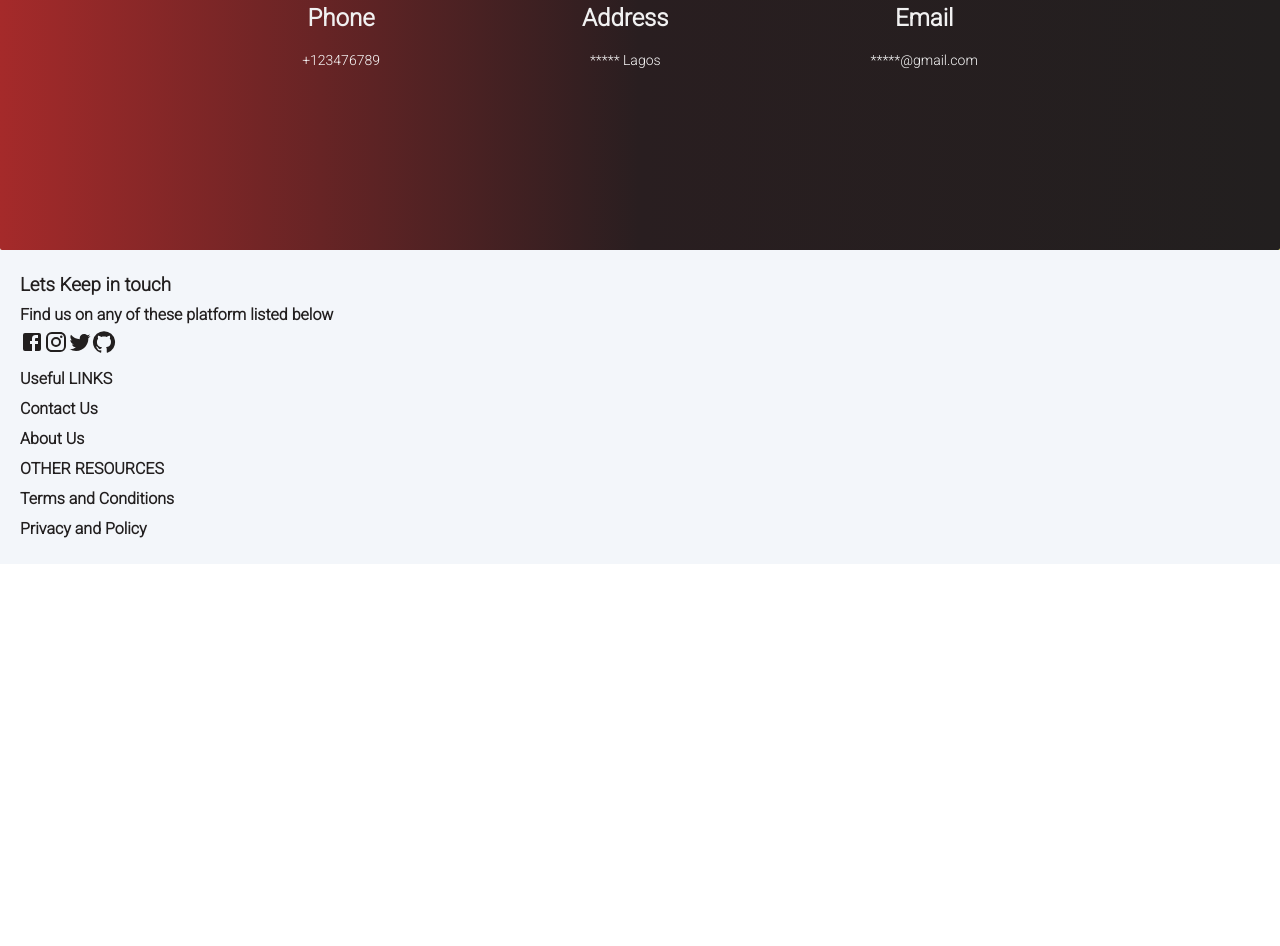
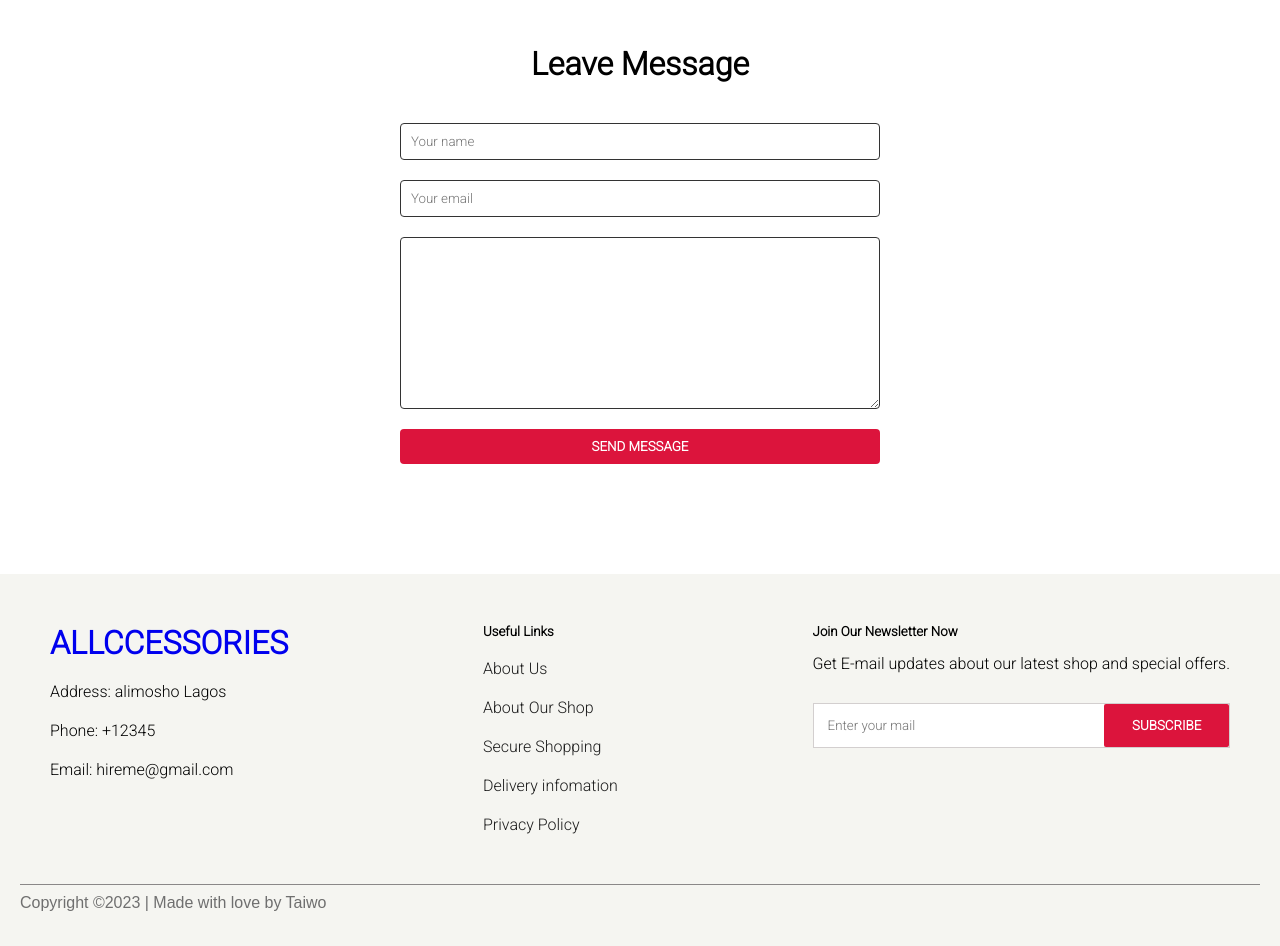
Before and after one commit to Folarh/e-cmmerce--forMen, a React (Create React App) app: page /contact in a window 1280 px wide. Shown: the part 220-1166 px from the top of the page. Before the commit the page ends 800 px from the top, so only its background shows below. Built offline with nearby package versions, Linux system fonts and the light colour scheme.

Commit message:
new changes

```diff
--- a/src/components/Footer.css
+++ b/src/components/Footer.css
@@ -1,12 +1,100 @@
-footer{
-    padding:20px;
-    color: var(--background);
+.footer-container {
+    padding: 20px;
+    background-color:  var(--white);
+  }
+
+  .footer {
+    display: flex;
+    justify-content: space-between;
+    align-items: flex-start;
+    padding: 30px;
+    border-bottom: 0.5px solid #8a8888;
+  }
+
+  .footer-one .footer-one-logo {
+    margin-bottom: 20px;
+  }
+
+  .footer-one p,
+  .footer-two h5 {
+    margin-bottom: 20px;
+  }
+
+  .footer-two .footer-two-link li {
+    margin-bottom: 20px;
+    color: #1c1c1c;
+  }
+
+  .footer-three h5 {
+    margin-bottom: 15px;
+  }
+
+  .footer-three p {
+    margin-bottom: 30px;
+  }
+
+  .footer-three-input {
+    border: 0.5px solid rgb(211, 207, 207);
+    background-color: var(--box-shadow);
+    margin-bottom: 30px;
+  }
+
+  .footer-three-input input {
+    padding: 10px;
+    width: 70%;
+    padding: 14px;
+    border: none;
+    outline: none;
+  }
+
+  .footer-three-input button {
+    width: 30%;
+    padding: 14px;
     font-weight: 700;
-    font-size: 1rem;
-    line-height: 30px;
-    background-color: #f3f6fa;
-}
-#me{
-    text-align: center;
-    color: steelblue;
-}
+    color: #fff;
+    background-color: crimson;
+    border: none;
+    outline: none;
+    border-radius: 2px;
+  }
+
+  .footer-three-media i {
+    margin-right: 40px;
+    font-size: 24px;
+  }
+
+  .footer-three-media i:hover {
+    color: var(--color);
+  }
+
+  .footer-end {
+    font-size: 16px;
+    font-family: "Cairo", sans-serif;
+    color: #6f6f6f;
+    font-weight: 400;
+    line-height: 26px;
+    margin: 5px 0 10px 0;
+  }
+
+  @media all and (width <= 768px) {
+    .footer {
+      display: flex;
+      flex-direction: column;
+    }
+
+    .footer-one,
+    .footer-two,
+    .footer-three {
+      margin: 20px 0;
+    }
+
+    .footer-three-input input {
+      width: 60%;
+    }
+
+    .footer-three-input button {
+      width: 40%;
+      font-size: 8px;
+      padding: 20px;
+    }
+  }
--- a/src/components/Footer.jsx
+++ b/src/components/Footer.jsx
@@ -1,28 +1,100 @@
-import React from 'react'
+// import React from 'react'
 
-import FacebookIcon from '@mui/icons-material/Facebook';
-import InstagramIcon from '@mui/icons-material/Instagram';
-import TwitterIcon from '@mui/icons-material/Twitter';
-import GitHubIcon from '@mui/icons-material/GitHub';
-import "./Footer.css"
+// import FacebookIcon from '@mui/icons-material/Facebook';
+// import InstagramIcon from '@mui/icons-material/Instagram';
+// import TwitterIcon from '@mui/icons-material/Twitter';
+// import GitHubIcon from '@mui/icons-material/GitHub';
+// import "./Footer.css"
 
-export default function Footer() {
+// export default function Footer() {
+//   return (
+//    <footer>
+//     <h3>Lets Keep in touch</h3>
+//     <p>Find us on any of these platform listed below</p>
+//     <div className='socials'>
+//         < FacebookIcon/>
+//         <InstagramIcon/>
+//         <TwitterIcon/>
+//         <GitHubIcon/>
+//     </div>
+//     <h4>Useful LINKS</h4>
+//    <p>Contact Us</p>
+//    <p>About Us</p>
+//    <h4>OTHER RESOURCES</h4>
+//    <p>Terms and Conditions</p>
+//    <p>Privacy and Policy</p>
+//    </footer>
+//   )
+// }
+
+import { Link } from "react-router-dom";
+
+//*style
+import "./Footer.css";
+
+const Footer = () => {
   return (
-   <footer>
-    <h3>Lets Keep in touch</h3>
-    <p>Find us on any of these platform listed below</p>
-    <div className='socials'>
-        < FacebookIcon/>
-        <InstagramIcon/>
-        <TwitterIcon/>
-        <GitHubIcon/>
-    </div>
-    <h4>Useful LINKS</h4>
-   <p>Contact Us</p>
-   <p>About Us</p>
-   <h4>OTHER RESOURCES</h4>
-   <p>Terms and Conditions</p>
-   <p>Privacy and Policy</p>
-   </footer>
-  )
-}
+    <footer className="footer-container">
+      <div className="footer">
+        <div className="footer-one">
+          <Link to="/">
+          <h1 className="footer-one-logo">ALLCCESSORIES</h1>
+            </Link>
+
+          <p>Address:  alimosho Lagos</p>
+          <p>Phone: +12345</p>
+          <p>Email: hireme@gmail.com</p>
+        </div>
+
+        <div className="footer-two">
+          <h5>Useful Links</h5>
+
+          <ul className="footer-two-link">
+            <Link to="#">
+              <li>About Us</li>
+            </Link>
+            <Link to="#">
+              <li>About Our Shop</li>
+            </Link>
+            <Link to="#">
+              <li>Secure Shopping</li>
+            </Link>
+            <Link to="#">
+              <li>Delivery infomation</li>
+            </Link>
+            <Link to="#">
+              <li>Privacy Policy</li>
+            </Link>
+          </ul>
+        </div>
+
+        <div className="footer-three">
+          <h5>Join Our Newsletter Now</h5>
+
+          <p>Get E-mail updates about our latest shop and special offers.</p>
+
+          <div className="footer-three-input">
+            <input
+              type="text"
+              placeholder="Enter your mail"
+              autoComplete="off"
+            />
+            <button>SUBSCRIBE</button>
+          </div>
+
+          <div className="footer-three-media">
+            <i className="bi bi-facebook"></i>
+            <i className="bi bi-instagram"></i>
+            <i className="bi bi-twitter"></i>
+          </div>
+        </div>
+      </div>
+
+      <p className="footer-end">
+        Copyright ©2023  | Made with love by Taiwo
+      </p>
+    </footer>
+  );
+};
+
+export default Footer;
--- a/src/components/Header.jsx
+++ b/src/components/Header.jsx
@@ -10,8 +10,6 @@ function Header() {
         </h1>
         <h3>Mid Season Sale 50%</h3>
         <p>Final clearnce takes 20% from the must-haves</p>
-        <button>Start shopping</button>
-        <button>Explore Now</button>
     </div>
    </header>
   )
--- a/src/components/NavBar.css
+++ b/src/components/NavBar.css
@@ -15,7 +15,7 @@ nav{
 }
 
 
-.logo span {
+.logo  h1 span {
     color: var(--background);
     font-style: italic;
 }
@@ -47,7 +47,7 @@ nav{
 
 .nav-icons a{
     /* color: white; */
-    color:  var(--color);
+    color:  rgb(48, 37, 37);
 
 }
 
--- a/src/components/NavBar.jsx
+++ b/src/components/NavBar.jsx
@@ -15,11 +15,15 @@ function NavBar() {
   return (
   <nav>
         <div className="logo">
-            <h1>ALL<span>CCESSORIES</span></h1>
+        <Link to="/">
+        <h1>ALL <span>CCESSORIES</span> </h1>
+        </Link>
+
         </div>
         <div className="nav-links" id={toggle? "hidden": ""}>
           <ul>
             <li><Link to="/">Home</Link></li>
+            <li><Link to="/">Categories</Link></li>
             <li><Link to="/about">About</Link></li>
             <li><Link to="/contact">Contact</Link></li>
           </ul>
--- a/src/pages/About.jsx
+++ b/src/pages/About.jsx
@@ -10,11 +10,9 @@ export default function About() {
   },[])
   return (
    <div className="about"  data-aos="flip-left">
-    <h2>ABOUT</h2>
-    <h3>Accessories is where you can get quality and affordable male and female wears at affordable prices</h3>
     <div className="about-info">
        <img src={Polo5} alt="pic"/>
-       <h2>OUR NICHE</h2>
+       <h4>OUR NICHE</h4>
        <p className="first-para" data-aos="zoom-out">
         Welcome to  Accessorries, where you fashion meets quality and affordability.
         our brand  was founded 2023 with the aim of providing  our customers with latest
--- a/src/pages/Contact.css
+++ b/src/pages/Contact.css
@@ -1,18 +1,10 @@
-.contact-container {
+.contact-container{
+   padding: 30px;
+}
 
-    border-radius: 2px;
-    background: linear-gradient(to right,  brown, rgb(41, 30, 32), #221f1f);
-    min-height: 400px;
-    padding:30px;
-    box-shadow: 1px 0px yellow;
-     align-items: center;
-  }
-
-  .contact-info {
+.contact-info {
     display: flex;
     justify-content: space-evenly;
-    padding: 70px;
-
 
   }
 
@@ -30,28 +22,58 @@
     margin: 20px 0;
     font-weight: 700;
     font-size: 24px;
-    color: #f1f1f1;
+    color: #1c1c1c;
   }
 
-
-  .contact-phone p,
-  .contact-address p,
-  .contact-time p,
-  .contact-email p{
-    margin: 20px 0;;
-    font-size: 14px;
-    color: #fafafa;
+  .icon-phone i,
+  .icon-address i,
+  .icon-time i,
+  .icon-email i {
+    font-size: 30px;
+    color: var(--color);
   }
 
+  .contact-form {
+    margin: 50px auto;
+    max-width: 600px;
+    background-color: #fff;
+    box-shadow: var(--box-shadow);
+    border-radius: 4px;
+  }
+
+  .contact-form h1 {
+    text-align: center;
+    margin: 40px 0;
+  }
   #icon{
-    font-size: 30px;
-    background-color: crimson !important;
+    background-color: crimson;
     color: white;
   }
+  .contact-form form {
+    display: flex;
+    flex-direction: column;
+    gap: 20px;
+    width: 80%;
+    margin: auto;
+  }
 
+  form .form-input {
+    padding: 10px;
+    outline: none;
+    border-radius: 4px;
+    border: 1px solid #333;
+  }
 
-
-
+  .contact-form button {
+    margin-bottom: 30px;
+    background-color:crimson;
+    outline: none;
+    border: none;
+    border-radius: 4px;
+    padding: 10px;
+    color: #fff;
+    font-weight: 700;
+  }
 
   @media all and (width <= 768px) {
     .contact {
--- a/src/pages/Contact.jsx
+++ b/src/pages/Contact.jsx
@@ -1,49 +1,82 @@
+import { useState } from "react";
 import { useEffect } from 'react';
 import EmailIcon from '@mui/icons-material/Email';
 import HomeIcon from '@mui/icons-material/Home';
 import LocalPhoneIcon from '@mui/icons-material/LocalPhone';
 import AOS from 'aos'
 import 'aos/dist/aos.css'
+
 //* style
 import "./Contact.css";
 
 const Contact = () => {
-  useEffect(()=>{
-    AOS.init({duration: 2000})
-  },[])
+  const [value, setValue] = useState("");
+
+    useEffect(()=>{
+      AOS.init({duration: 2000})
+    },[])
 
   return (
     <div className="contact-container" data-aos="flip-right">
 
-
       <div className="contact-info">
-        <div className="contact-phone" data-aos="zoom-in">
+        <div className="contact-phone">
           <span className="icon-phone">
-        < LocalPhoneIcon id='icon'/>
+           <LocalPhoneIcon id="icon"/>
           </span>
           <h4>Phone</h4>
-          <p>+123476789</p>
+          <p>+12345678</p>
         </div>
 
-        <div className="contact-address" data-aos="zoom-out">
+        <div className="contact-address">
           <span className="icon-address">
-           <HomeIcon id='icon'/>
+           <HomeIcon id="icon"/>
           </span>
           <h4>Address</h4>
-          <p>***** Lagos</p>
+          <p>Alimosho Lagos</p>
         </div>
 
 
 
-        <div className="contact-email" data-aos="zoom-in">
+        <div className="contact-email">
           <span className="icon-email">
-           <EmailIcon  id='icon'/>
+          <EmailIcon id="icon"/>
           </span>
           <h4>Email</h4>
-          <p>*****@gmail.com</p>
+          <p>folarintaiye@gmail.com</p>
         </div>
       </div>
 
+      <div className="contact-form">
+        <h1>Leave Message</h1>
+
+        <form>
+          <input
+            className="form-input"
+            type="text"
+            placeholder="Your name"
+            autoComplete="off"
+            required
+          />
+          <input
+            className="form-input"
+            type="email"
+            placeholder="Your email"
+            autoComplete="off"
+            required
+          />
+          <textarea
+            className="form-input"
+            cols="10"
+            rows="10"
+            value={value}
+            onChange={(event) => setValue(event.target.value)}
+            required
+          />
+
+          <button className="form-btn">SEND MESSAGE</button>
+        </form>
+      </div>
     </div>
   );
 };
--- a/src/pages/ProductDetails.jsx
+++ b/src/pages/ProductDetails.jsx
@@ -50,7 +50,7 @@ export default function ProductDetails() {
        <h2 className="price">${data.price}</h2>
          <p>{data.description}</p>
 
-        <p className="category">Category :<span>{data.category}</span></p>
+        <p className="category">Category: <span>{data.category}</span></p>
         {cart.some(prod=> prod.id === data.id)?(
            <button className="cart" onClick={()=>removeCart(data)} >Remove from Cart</button>
         ):(
```
Also changed, not shown: src/pages/About.css (+31 -2 lines), src/pages/ProductDetails.css (+21 -8 lines).
